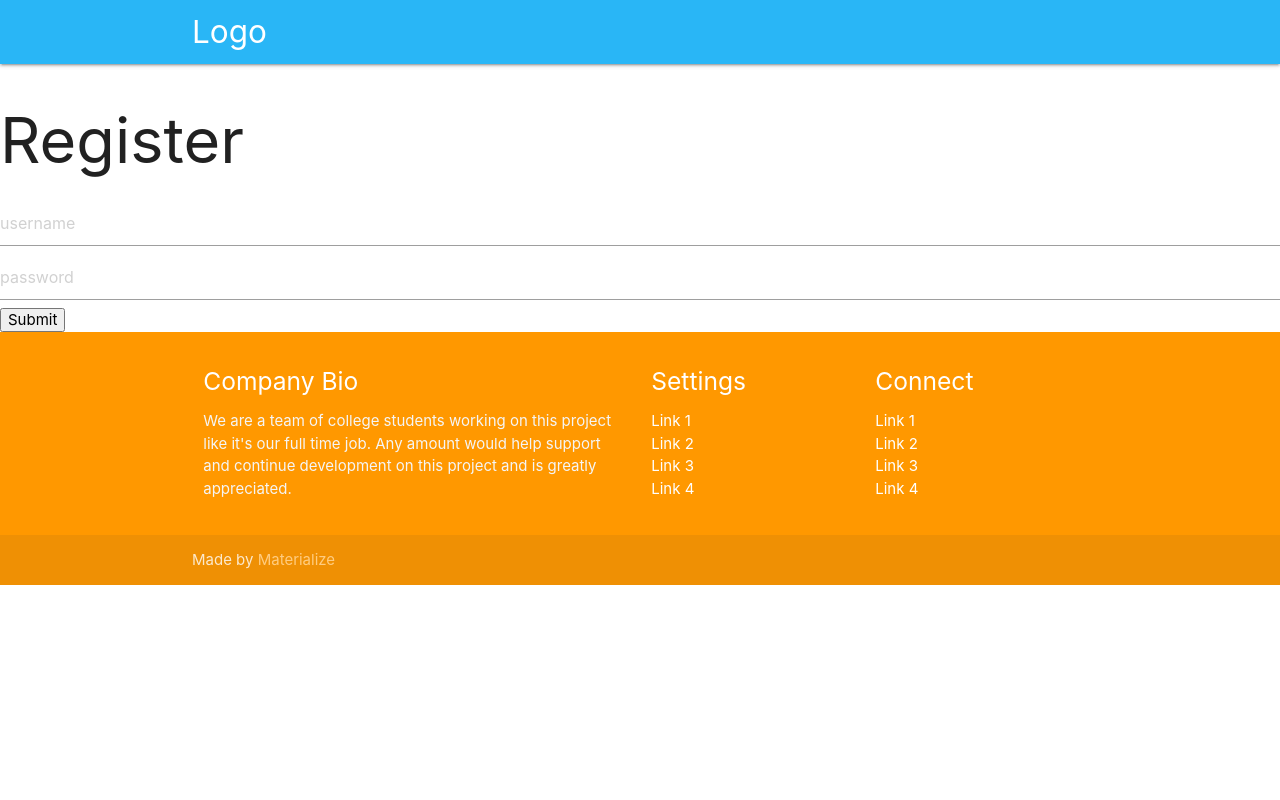
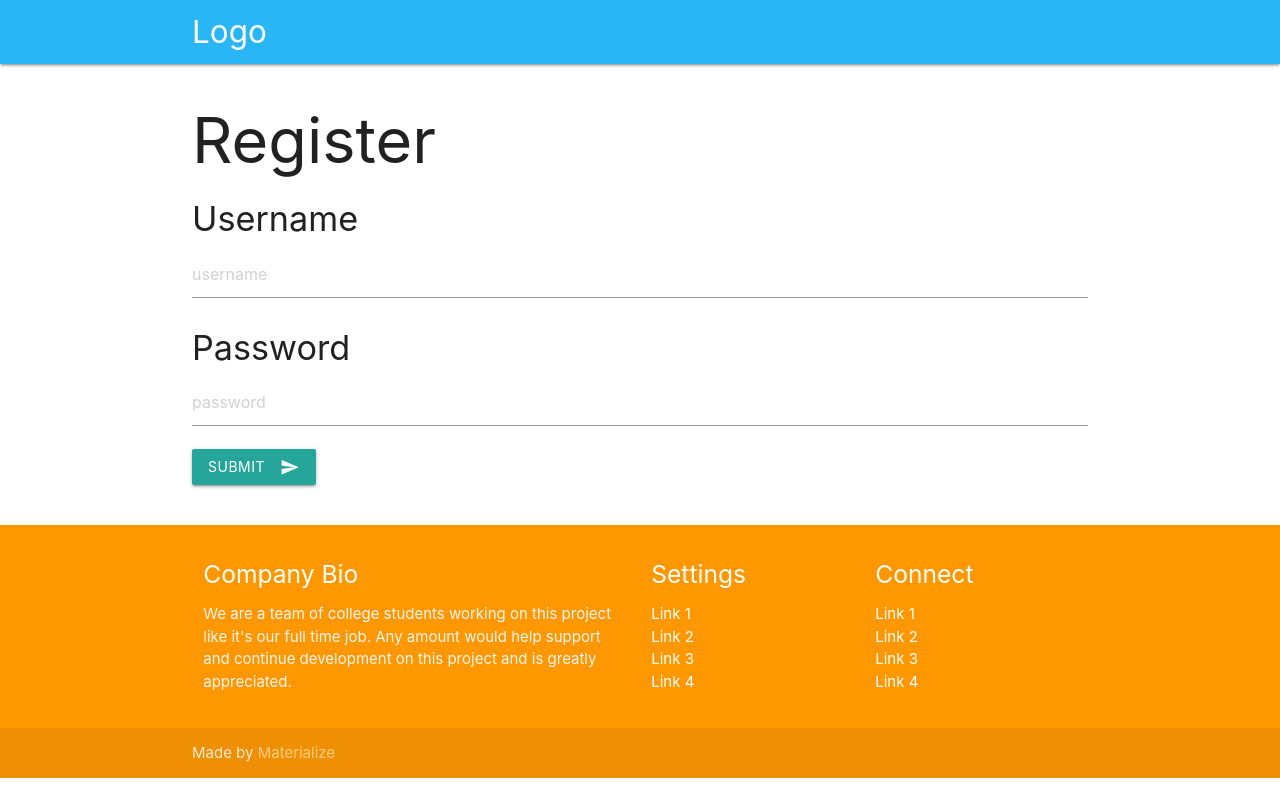
Before and after one commit to jmcnally17/EdUp, a React (Create React App) app in the folder client/: page /registration in a window 1280 px wide. Built offline with nearby package versions, Linux system fonts and the light colour scheme; no server answers.

Commit message:
styling added to the login and registration page

```diff
--- a/client/src/components/login/login.js
+++ b/client/src/components/login/login.js
@@ -45,18 +45,26 @@ export default function Login() {
 
   return (
     <div>
-      <div>
+      <div className="container">
+
         <h1>Login</h1>
+        <div class="input-field col s12">
+          <h4>Username</h4>
+
             <input
               placeholder="username"
               onChange={(e) => setLoginUsername(e.target.value)}
             ></input>
+             <h4>Password</h4>
             <input
               type="password"
               placeholder="password"
               onChange={(e) => setLoginPassword(e.target.value)}
             ></input>
-        <button onClick={login}>Submit</button>
+            <button class="btn waves-effect waves-light" type="submit" name="action" onClick={login}>Submit
+              <i class="material-icons right">send</i>
+            </button>
+
           </div>
           <div>
             <h1>Get User</h1>
@@ -64,5 +72,6 @@ export default function Login() {
             {data ? <h1>Welcome Back {data.username}</h1> : null}
           </div>
       </div>
+    </div>
   );
 }
--- a/client/src/components/registration/registration.js
+++ b/client/src/components/registration/registration.js
@@ -25,17 +25,27 @@ export default function Registration() {
 
   return (
     <div>
+       <div class="container">
       <h1>Register</h1>
+      <div class="input-field col s12">
+        <h4>Username</h4>
       <input
         placeholder="username"
         onChange={(e) => setRegisterUsername(e.target.value)}
       ></input>
+      <h4>Password</h4>
       <input
         type="password"
         placeholder="password"
         onChange={(e) => setRegisterPassword(e.target.value)}
       ></input>
-      <button onClick={register}>Submit</button>
+      </div>
+      <button class="btn waves-effect waves-light" type="submit" name="action" onClick={register}>Submit
+      <i class="material-icons right">send</i>
+      </button>
+      </div>
+      <div class="row center"></div>
+          <div class="row center"></div>
     </div>
   );
 }
```
Lines whose indentation alone changed are shown as unchanged.
